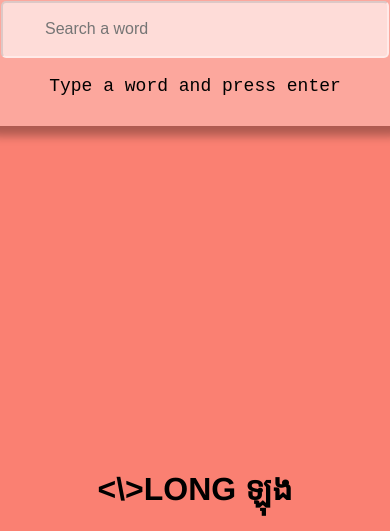
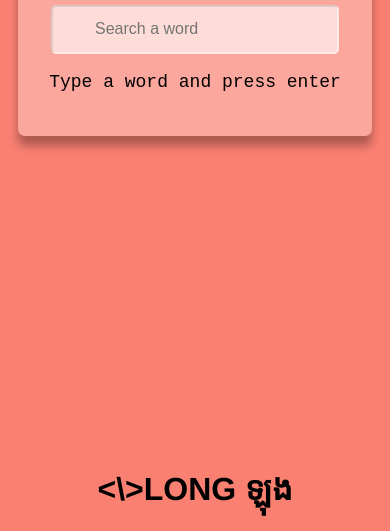
Before and after one commit to Stoic-123/English-Dictionary, a plain HTML site: page index.html in a window 390 px wide. Shown: the part 399-930 px from the top of the page. Drawn offline with Linux system fonts and the light colour scheme.

Commit message:
Add files via upload

```diff
--- a/style.css
+++ b/style.css
@@ -26,7 +26,7 @@ body {
 }
 .input {
   height: 53px;
-  width: 300px;
+  width: 270px;
   background-color: rgba(255, 255, 255, 0.6);
   border-color: rgba(255, 255, 255, 0.4);
   font-size: 16px;
@@ -43,11 +43,7 @@ body {
 
 @media screen and (max-width: 600px) {
   .container {
-    padding: 12px;
     max-width: 400px;
-    border: -10px;
-
-    margin: auto;
   }
   #l4 {
     text-align: center;
@@ -60,4 +56,8 @@ body {
   .l4 {
     text-align: center;
   }
+  .input {
+    height: 45px;
+    width: 200px;
+  }
 }
```
Also changed, not shown: index.html (+1 -0 lines).
